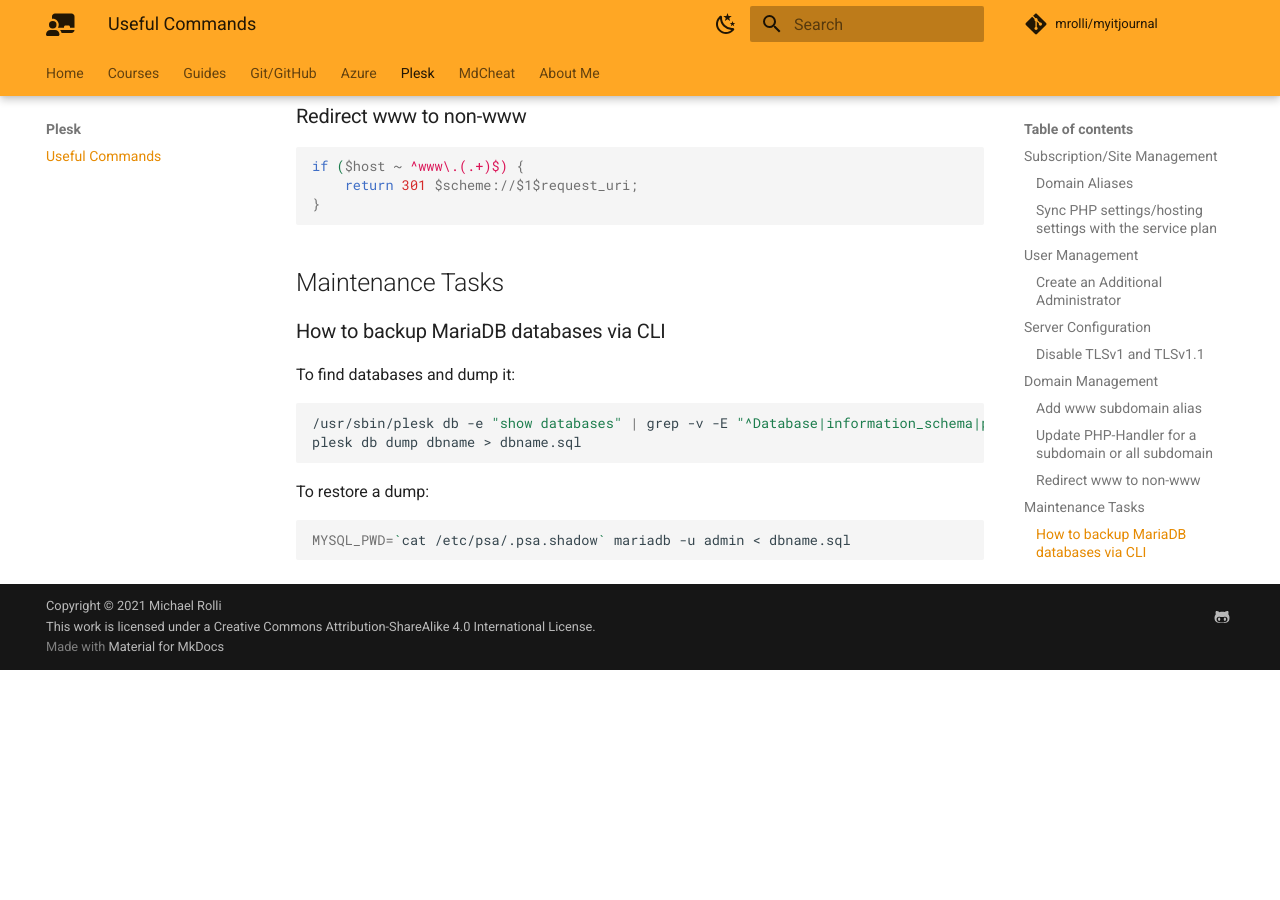
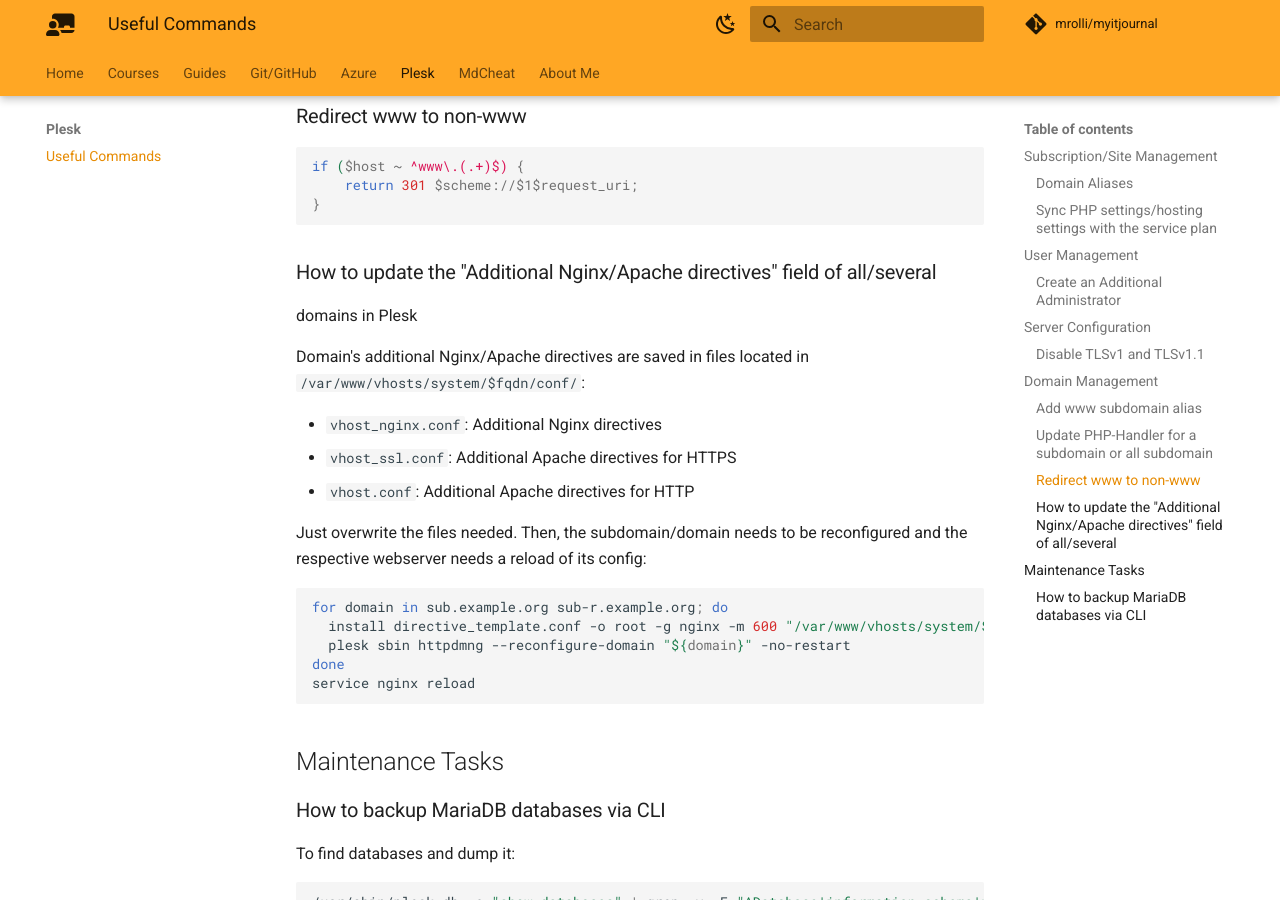
Before and after one commit to mrolli/myitjournal, an MkDocs documentation site: the page built from docs/plesk/useful_cli_commands.md, in a window 1280 px wide and 900 px high, scrolled down 2831 px. Built offline with MkDocs 1.6.1 and Material for MkDocs 9.7.7, drawn with Linux system fonts in a browser that asks for light colours; comment, search, counter and statistics services are not loaded; before the commit the page ends 3501 px from its top, so only the background shows below that.

Commit message:
feat(plesk): more useful content

````diff
--- a/docs/plesk/useful_cli_commands.md
+++ b/docs/plesk/useful_cli_commands.md
@@ -118,7 +118,27 @@
 if ($host ~ ^www\.(.+)$) {
     return 301 $scheme://$1$request_uri;
 }
+```
 
+### How to update the "Additional Nginx/Apache directives" field of all/several
+
+domains in Plesk
+
+Domain's additional Nginx/Apache directives are saved in files located in `/var/www/vhosts/system/$fqdn/conf/`:
+
+- `vhost_nginx.conf`: Additional Nginx directives
+- `vhost_ssl.conf`: Additional Apache directives for HTTPS
+- `vhost.conf`: Additional Apache directives for HTTP
+
+Just overwrite the files needed. Then, the subdomain/domain needs to be
+reconfigured and the respective webserver needs a reload of its config:
+
+```bash
+for domain in sub.example.org sub-r.example.org; do
+  install directive_template.conf -o root -g nginx -m 600 "/var/www/vhosts/system/${domain}/conf/vhost_nginx.conf"
+  plesk sbin httpdmng --reconfigure-domain "${domain}" -no-restart
+done
+service nginx reload
 ```
 
 ## Maintenance Tasks
````
